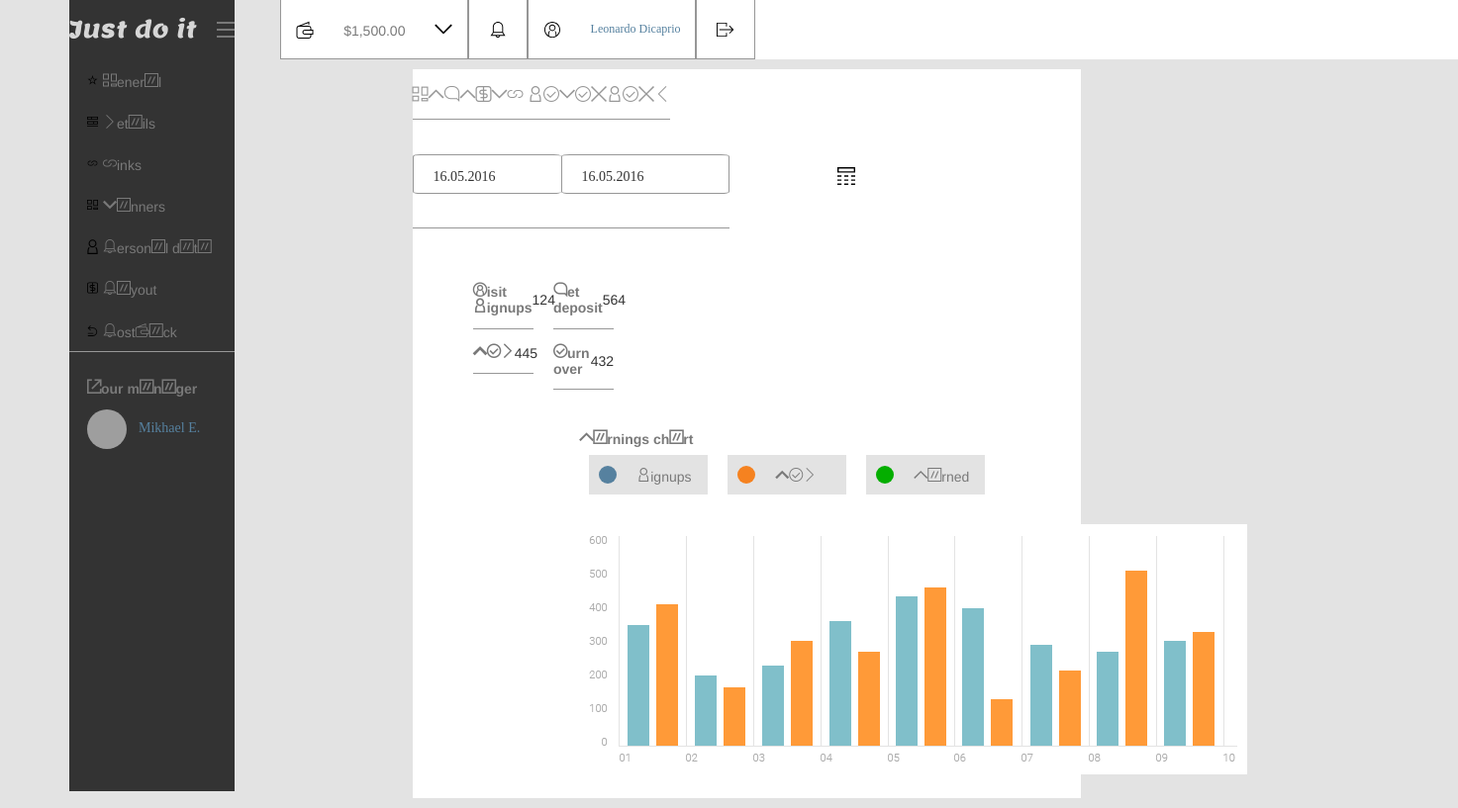
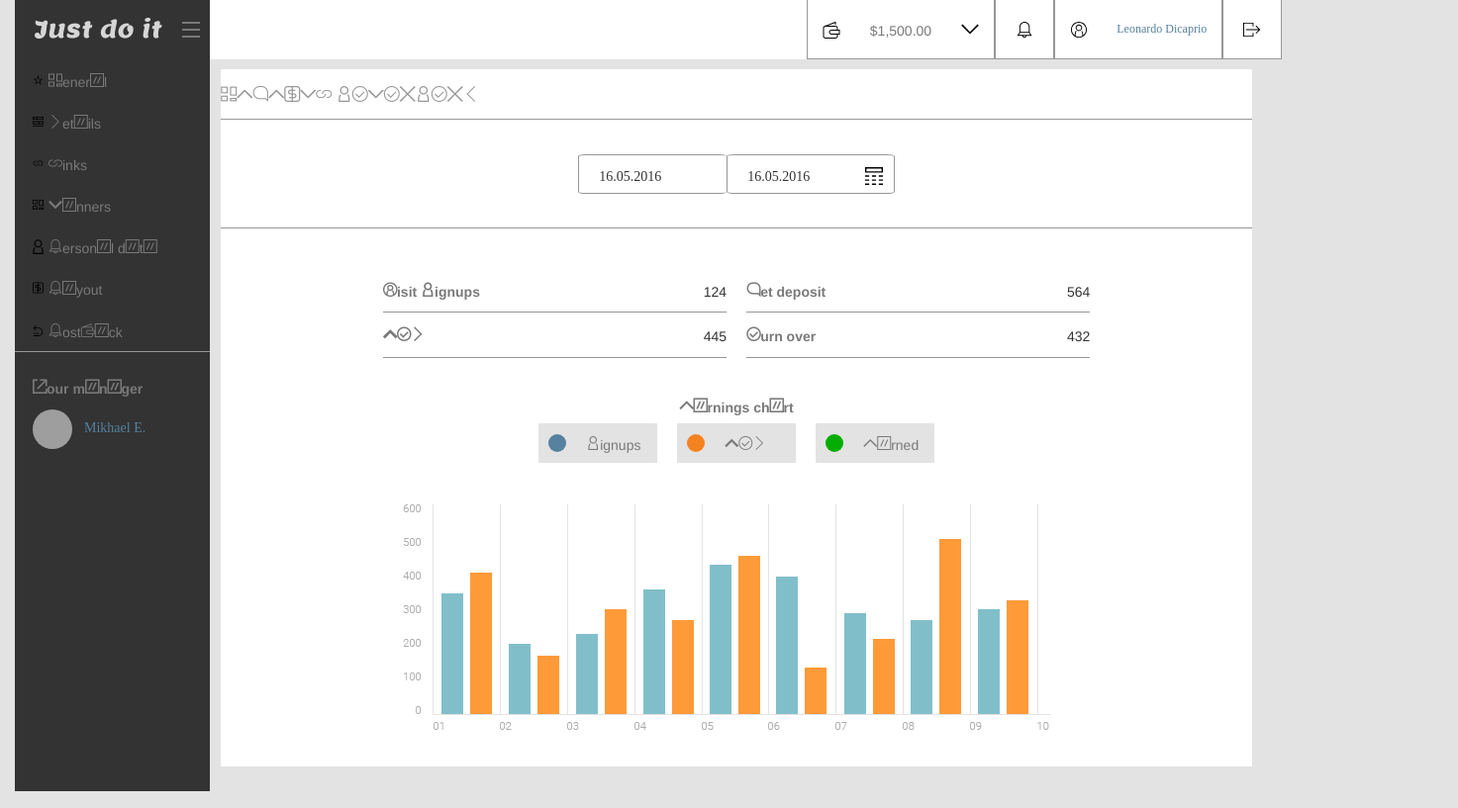
Before and after one commit to PioterDz/solo-project, a website: page index.html in a window 1280 px wide. Shown: the whole page at 99% size, 1473 px wide, since content can reach past the window. Drawn offline with Linux system fonts and the light colour scheme; grey boxes are pictures that could not be loaded; files whose address does not match are found by name.

Commit message:
correct grid in general page

```diff
--- a/index.html
+++ b/index.html
@@ -13,7 +13,7 @@
 <body>
     <div class="container-fluid container">
         <div class="row">
-        <div class="navbar col-offset-xl-2">
+            <div class="navbar col-xl-12 col-lg-12 col-md-12 col-sm-12">
                 <div class="row">
                     <div class="navigation">
                         <div class="wallet">
@@ -43,7 +43,7 @@
             </div>
         </div>
         <div class="row">
-        <div class="sidebar col-xl-2">
+            <div class="sidebar col-xl-2 col-lg-2 col-md-2 col-sm-12">
                 <div class="sidebar-up">
                     <div class="brand">
                         <a class="brand-name" href="#">Just do it</a>
@@ -72,14 +72,15 @@
                 </div>
             </div>
         </div>
-    <div class="main">
         <div class="row">
-        <section class="general col-offset-xl-2">
+        <div class="main col-offset-xl-2 col-offset-lg-2 col-offset-md-2 col-offset-sm-2 col-xl-12 col-lg-12 col-md-12 col-sm-12">
             <div class="row">
-                <div class="page-header general-header col-12">General statistic</div>
+            <section class="general col-xl-10 col-lg-10 col-md-10 col-sm-10">
+                <div class="row">
+                    <div class="page-header general-header col-xl-12 col-lg-12 col-md-12 col-sm-12">General statistic</div>
                 </div>
                 <div class="row">
-                <div class="date-period col-xl-12">
+                    <div class="date-period col-xl-12 col-lg-12 col-md-12 col-sm-12">
                         <div class="first-date">
                             <p>16.05.2016</p>
                         </div>
@@ -90,10 +91,9 @@
                     </div>
                 </div>
                 <div class="row">
-                <div class="table-1 col-xl-12">
-                    <div class="row">
-                        <div class="col-offset-xl-3"></div>
-                        <div class="list-left col-xl-3">
+                    <div class="table-1 col-xl-12 col-lg-12 col-md-12 col-sm-12">
+                        <div class="row table-row">
+                            <div class="list-left col-xl-4 col-lg-4 col-md-4 col-sm-4">
                                 <div class="list-with-digit">
                                     <p class="section-header">Visit Signups</p>
                                     <p class="text">124</p>
@@ -103,7 +103,7 @@
                                     <p class="text">445</p>
                                 </div>
                             </div>
-                        <div class="list-right col-xl-3">
+                            <div class="list-right col-xl-4 col-lg-4 col-md-4 col-sm-4">
                                 <div class="list-with-digit">
                                     <p class="section-header">Net deposit</p>
                                     <p class="text">564</p>
@@ -116,15 +116,10 @@
                         </div>
                     </div>
                 </div>
-            <div class="row">
-                <div class="col-xl-3"></div>
-                <div class="graph-btn col-xl-6">
+                <div class="row earnings-text">
                     <div class="section-header">Earnings chart</div>
                 </div>
-            </div>
-            <div class="row">
-                <div class="col-xl-3"></div>
-                <div class="col-xl-8">
+                <div class="row clr-tabs">
                     <div class="color-tab">
                         <div class="tab-circle circle-blue"></div>
                         <p class="paragraph">Signups</p>
@@ -138,10 +133,8 @@
                         <p class="paragraph">Earned</p>
                     </div>
                 </div>
-            </div>
                 <div class="row">
-                <div class="col-xl-2"></div>
-                <div class="graph col-xl-8">
+                    <div class="graph col-xl-8 col-lg-8 col-md-8 col-sm-8">
                         <img alt=graph src="images/wykres.png">
                     </div>
                 </div>
@@ -149,6 +142,7 @@
             </div>
         </div>
         </div>
+    </div>
     <script type="text/javascript" src='js/script.js'></script>
 </body>
 </html>
--- a/sass/_layout.scss
+++ b/sass/_layout.scss
@@ -10,6 +10,7 @@
 }
 [class*="col"] {
     float:left;
+    min-height: 1px;
 }
 
 /* global styles */
@@ -30,7 +31,6 @@ body {
     background-color: $body-background-color;
 }
 .main {
-    margin-left: 20%;
     margin-top: 60px;
 }
 .circle {
--- a/sass/_mediaqueries.scss
+++ b/sass/_mediaqueries.scss
@@ -1,9 +1,6 @@
 @media (max-width: 767px) {
     @include grid('sm');
     @include grid-offset('sm');
-    .show {
-
-    }
 }
 @media (min-width: 768px) {
     @include grid('md');
@@ -16,11 +13,4 @@
 @media (min-width: 1200px) {
     @include grid('xl');
     @include grid-offset('xl');
-    .container {
-        width: 100%;
-        max-width: 1170px;
-        margin: 0 auto;
-        padding-left: 15px;
-        padding-right: 15px;
-      }
 }
--- a/sass/_mixins.scss
+++ b/sass/_mixins.scss
@@ -20,7 +20,7 @@
     align-items: $align-items;
 }
 @mixin grid($prefix) {
-    @for $i from 1 to 12 {
+    @for $i from 1 to 13 {
         .col-#{$prefix}-#{$i} {
             $width: 100% / 12 * $i;
             flex: 0 0 $width;
@@ -29,7 +29,7 @@
     }
 }
 @mixin grid-offset($prefix) {
-    @for $i from 1 to 12 {
+    @for $i from 1 to 13 {
         .col-offset-#{$prefix}-#{$i} {
             margin-left: 100% / 12 * $i;
         }
--- a/sass/components/_date-period.scss
+++ b/sass/components/_date-period.scss
@@ -20,14 +20,15 @@
             color: $text-color;
             display: flex;
             border-radius: 5%;
+            position: relative;
             p {
                 margin-left: 20px;
             }
             .icon-calendar {
                 @include icon(18px, black);
                 position: absolute;
-                transform: translate(0,50%);
-                left: 63%;
+                transform: translate(50%,50%);
+                left: 90px;
                 cursor: pointer;
                 margin: 3px 0 0 40px;
             }
--- a/sass/pages/_general.scss
+++ b/sass/pages/_general.scss
@@ -1,15 +1,25 @@
 .general {
     background-color: $page-background-color;
-    margin: 10px auto;
+    margin: 10px 0;
     .table-1 {
-        .list-left {
-            margin: 40px 10px 40px 0;
+        .table-row {
+            @include flex(center, center);
+            .list-left {
+                margin: 40px 10px 40px 0;
+            }
+            .list-right {
+                margin: 40px 0 40px 10px;
+            }
         }
-        .list-right {
-            margin: 40px 0 40px 10px;
-        }
+    }
+    .earnings-text {
+        @include flex(center, center);
+    }
+    .clr-tabs {
+        @include flex(center, center);
     }
     .graph {
         margin: 20px auto;
+
     }
 }
--- a/sass/sections/_navbar.scss
+++ b/sass/sections/_navbar.scss
@@ -2,6 +2,7 @@
     width: 100%;
     position: fixed;
     background-color: $page-background-color;
+    @include flex(flex-end, flex-start);
     .row {
         .navigation {
             @include flex(flex-end, flex-start);
--- a/sass/sections/_sidebar.scss
+++ b/sass/sections/_sidebar.scss
@@ -12,13 +12,16 @@
                 color: white;
                 font-size: 24px;
                 padding: 0;
-                margin: 0 20px 0 0;
+                margin: 0 10px 0 20px;
                 text-decoration: none;
                 opacity: 0.8;
                 &:hover {
                     cursor: pointer;
                     opacity: 1;
                 }
+            }
+            .hamburger {
+                margin: 0 10px;
             }
         }
         @include border(0, 0, 1px, 0);
```
Also changed, not shown: css/style.css, templates/general.html (deleted). Lines whose indentation alone changed are shown as unchanged.
